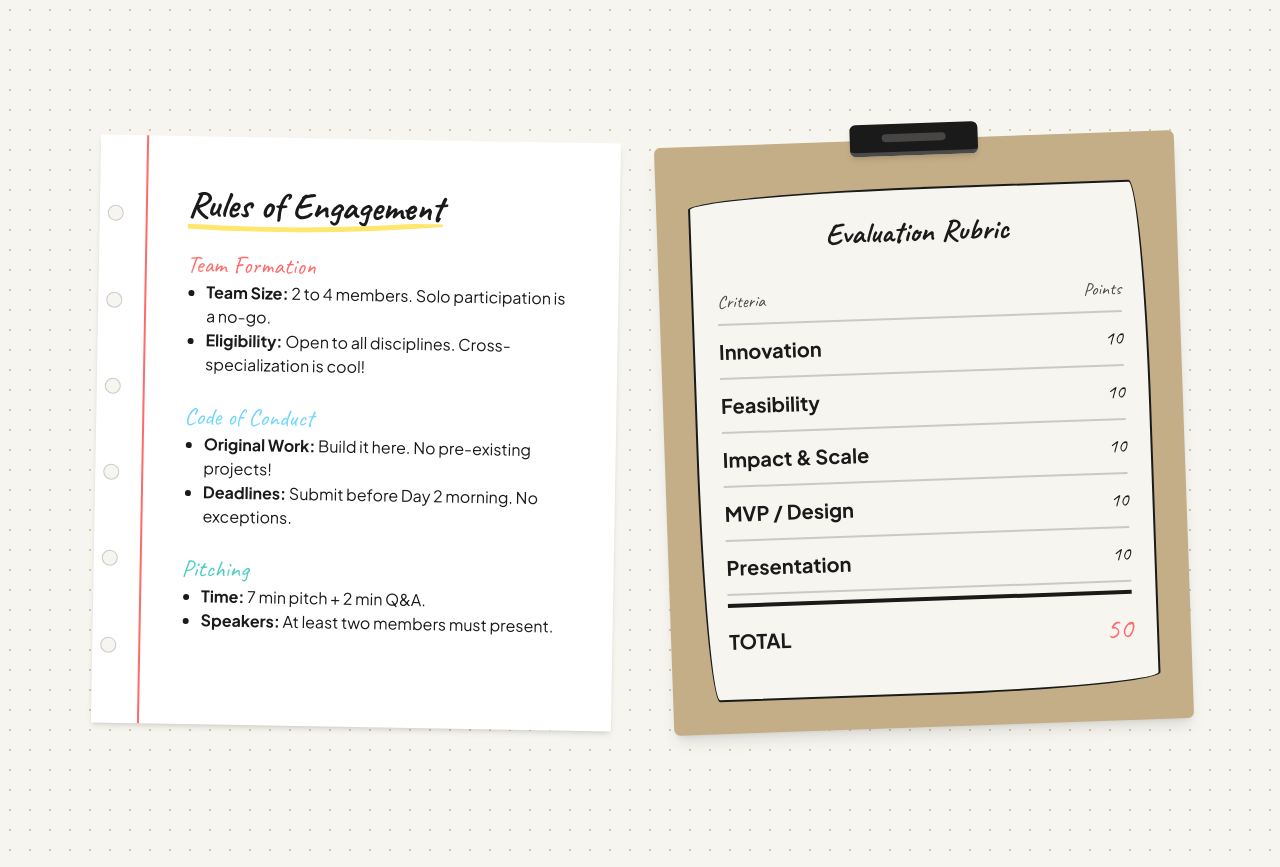
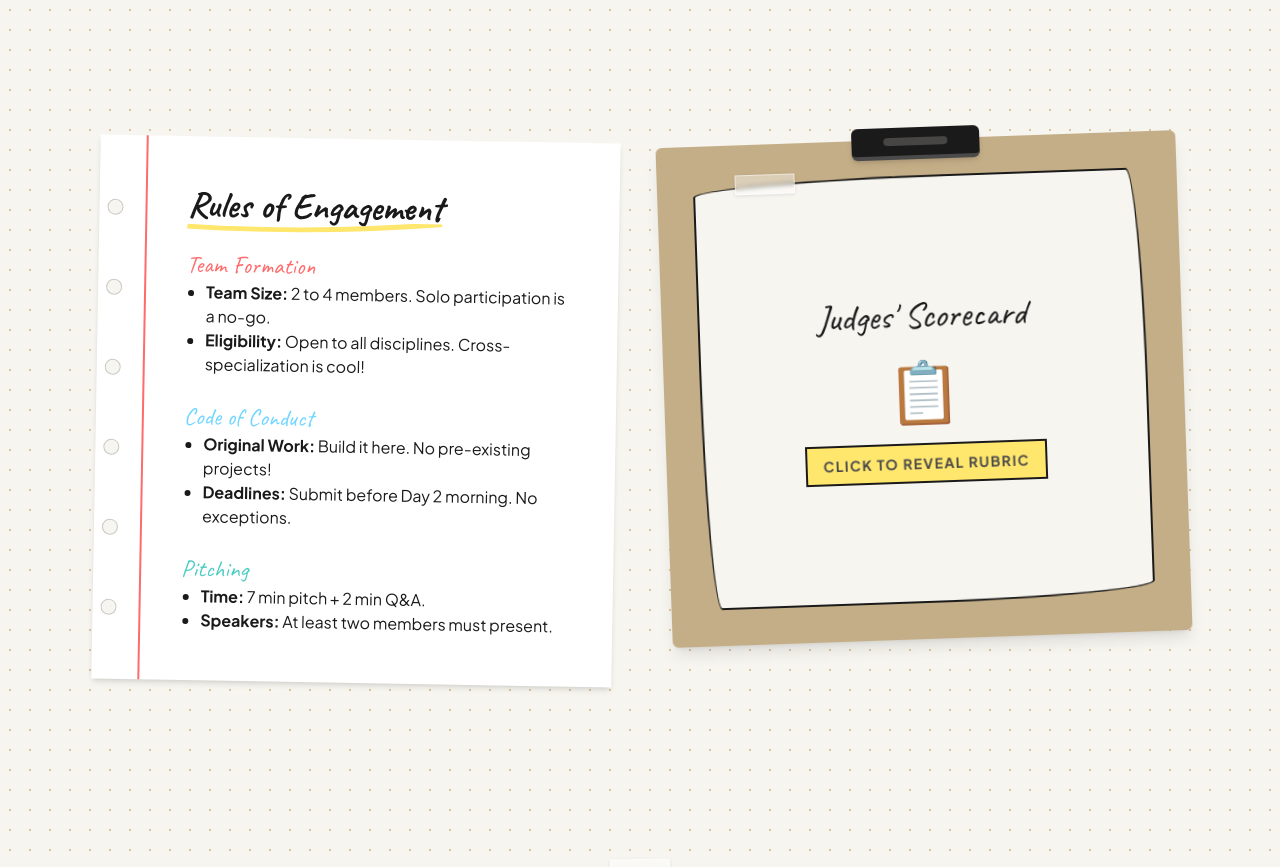
Before and after one commit to KevenMarini/Placeittestweb, a Next.js app: page / in a window 1280 px wide. Shown: the part 2100-2967 px from the top of the page. Built offline with nearby package versions, Linux system fonts and the light colour scheme.

Commit message:
feat: animate Evaluation Rubric into a flip card

```diff
--- a/src/components/Guidelines.tsx
+++ b/src/components/Guidelines.tsx
@@ -1,8 +1,11 @@
 "use client";
 
+import { useState } from "react";
 import { motion, Variants } from "framer-motion";
 
 export default function Guidelines() {
+  const [isFlipped, setIsFlipped] = useState(false);
+
   const criteria = [
     { name: "Innovation", points: 10 },
     { name: "Feasibility", points: 10 },
@@ -77,40 +80,69 @@ export default function Guidelines() {
           </div>
         </motion.div>
 
-        {/* Right Col: Rubric (Clipboard style) */}
+        {/* Right Col: Rubric (Clipboard style as Flip Card) */}
         <motion.div
           variants={containerVariants}
           initial="hidden"
           whileInView="show"
           viewport={{ once: true, margin: "-50px" }}
-          className="relative bg-kraft-dark p-6 md:p-8 rounded-md shadow-lg -rotate-2"
+          className="relative perspective-[2000px] h-[500px]"
         >
+          <motion.div
+            className="w-full h-full relative preserve-3d cursor-pointer"
+            animate={{ rotateY: isFlipped ? 180 : 0 }}
+            transition={{ duration: 0.6, type: "spring", stiffness: 100, damping: 20 }}
+            onClick={() => setIsFlipped(!isFlipped)}
+          >
+            {/* FRONT SIDE */}
+            <div className="absolute inset-0 backface-hidden bg-kraft-dark p-6 md:p-8 rounded-md shadow-lg -rotate-2 flex flex-col justify-center border-4 border-kraft-dark">
               {/* Clipboard clip */}
-          <div className="absolute -top-4 left-1/2 -translate-x-1/2 w-32 h-8 bg-ink rounded-md shadow-md border-b-4 border-ink-light flex justify-center items-center">
+              <div className="absolute -top-4 left-1/2 -translate-x-1/2 w-32 h-8 bg-ink rounded-md shadow-md border-b-4 border-ink-light flex justify-center items-center z-10">
                 <div className="w-16 h-2 bg-canvas/20 rounded-full" />
               </div>
 
-          <div className="bg-canvas p-6 mt-4 wobbly-border">
-            <h2 className="font-marker text-3xl font-bold text-ink mb-6 text-center">
+              <div className="bg-canvas p-8 wobbly-border text-center h-full flex flex-col justify-center items-center relative">
+                <div className="tape -top-2 left-10 rotate-3"></div>
+                <h2 className="font-marker text-4xl text-ink mb-6">Judges' Scorecard</h2>
+                <div className="text-6xl mb-6 hover:scale-110 transition-transform">📋</div>
+                <p className="font-sans text-ink-light font-bold uppercase tracking-widest text-sm border-2 border-ink inline-block px-4 py-2 bg-neon-yellow hover:bg-neon-pink hover:text-white transition-colors">
+                  Click to Reveal Rubric
+                </p>
+              </div>
+            </div>
+
+            {/* BACK SIDE */}
+            <div className="absolute inset-0 backface-hidden rotate-y-180 bg-kraft-dark p-6 md:p-8 rounded-md shadow-lg rotate-1 border-4 border-kraft-dark flex flex-col">
+              {/* Clipboard clip */}
+              <div className="absolute -top-4 left-1/2 -translate-x-1/2 w-32 h-8 bg-ink rounded-md shadow-md border-b-4 border-ink-light flex justify-center items-center z-10">
+                <div className="w-16 h-2 bg-canvas/20 rounded-full" />
+              </div>
+
+              <div className="bg-canvas p-6 mt-4 wobbly-border flex-grow flex flex-col relative overflow-y-auto">
+                <button
+                  className="absolute top-2 right-2 text-xs font-mono text-ink-light hover:text-neon-pink z-20"
+                  onClick={(e) => { e.stopPropagation(); setIsFlipped(false); }}
+                >
+                  [FLIP BACK]
+                </button>
+                <h2 className="font-marker text-3xl font-bold text-ink mb-4 text-center mt-2">
                   Evaluation Rubric
                 </h2>
 
-            <div className="divide-y-2 divide-ink/20 font-marker text-xl">
+                <div className="divide-y-2 divide-ink/20 font-marker text-xl flex-grow flex flex-col justify-center">
                   <div className="flex justify-between items-center py-2 text-ink-light text-lg">
                     <span>Criteria</span>
                     <span>Points</span>
                   </div>
 
                   {criteria.map((item, index) => (
-                <motion.div
-                  variants={itemVariants}
-                  whileHover={{ x: 10, color: "var(--color-neon-pink)" }}
+                    <div
                       key={index}
-                  className="flex justify-between items-center py-3 cursor-pointer transition-colors"
+                      className="flex justify-between items-center py-2"
                     >
-                  <span className="font-sans font-bold text-ink">{item.name}</span>
+                      <span className="font-sans font-bold text-ink text-sm md:text-base">{item.name}</span>
                       <span className="text-ink">{item.points}</span>
-                </motion.div>
+                    </div>
                   ))}
 
                   <div className="flex justify-between items-center py-4 mt-2 border-t-4 border-ink">
@@ -119,6 +151,8 @@ export default function Guidelines() {
                   </div>
                 </div>
               </div>
+            </div>
+          </motion.div>
         </motion.div>
 
       </div>
```
Lines whose indentation alone changed are shown as unchanged.
